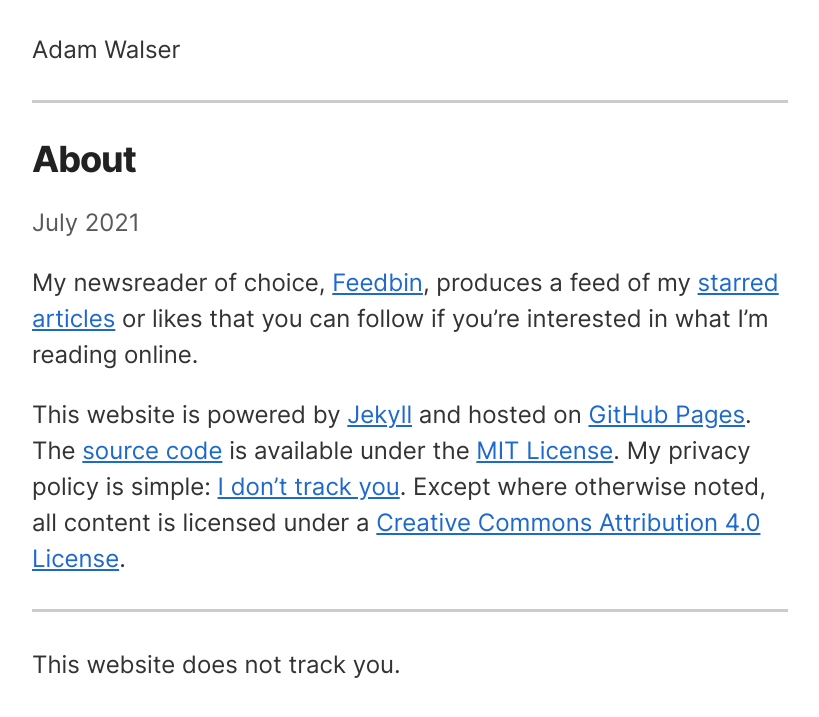
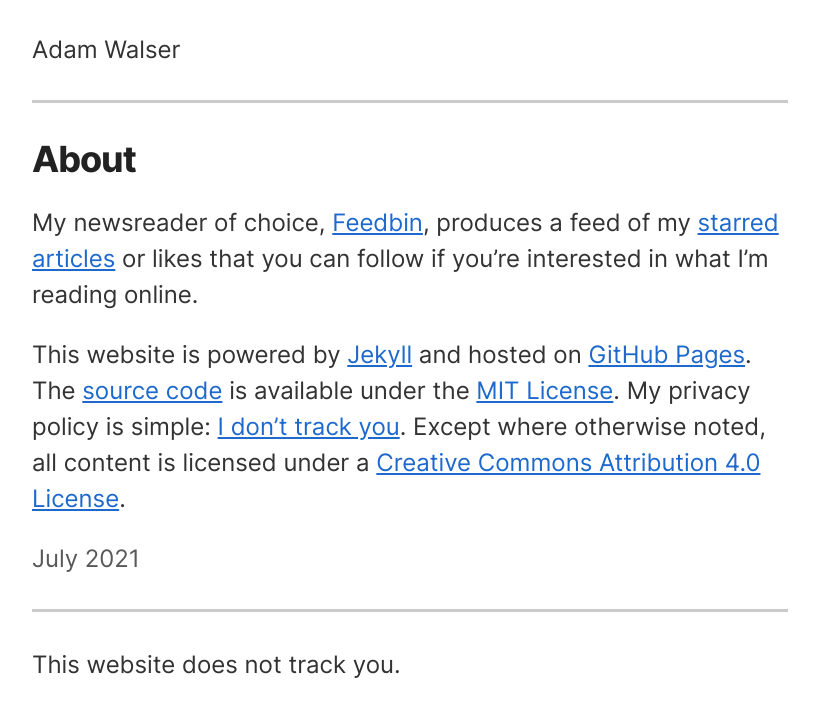
Before and after one commit to ajpwalser/ajpwalser.github.io, a Jekyll site: the page built from _posts/2021-07-09-about.md, in a window 1280 px wide. Shown: the top 717 px of the page, without its empty margins (230-1049 px from the left). Built offline with Jekyll 4.4.1, drawn with Linux system fonts in a browser that asks for light colours.

Commit message:
Update post.html

```diff
--- a/_layouts/post.html
+++ b/_layouts/post.html
@@ -4,6 +4,6 @@ layout: default
 
 <article class="post">
   <h1 class="post-title">{{ page.title }}</h1>
-  <p><time datetime="{{ page.date | date_to_xmlschema }}">{{ page.date | date: '%B %Y' }}</time></p>
   {{ content }}
+   <p><time datetime="{{ page.date | date_to_xmlschema }}">{{ page.date | date: '%B %Y' }}</time></p>
 </article>
```
